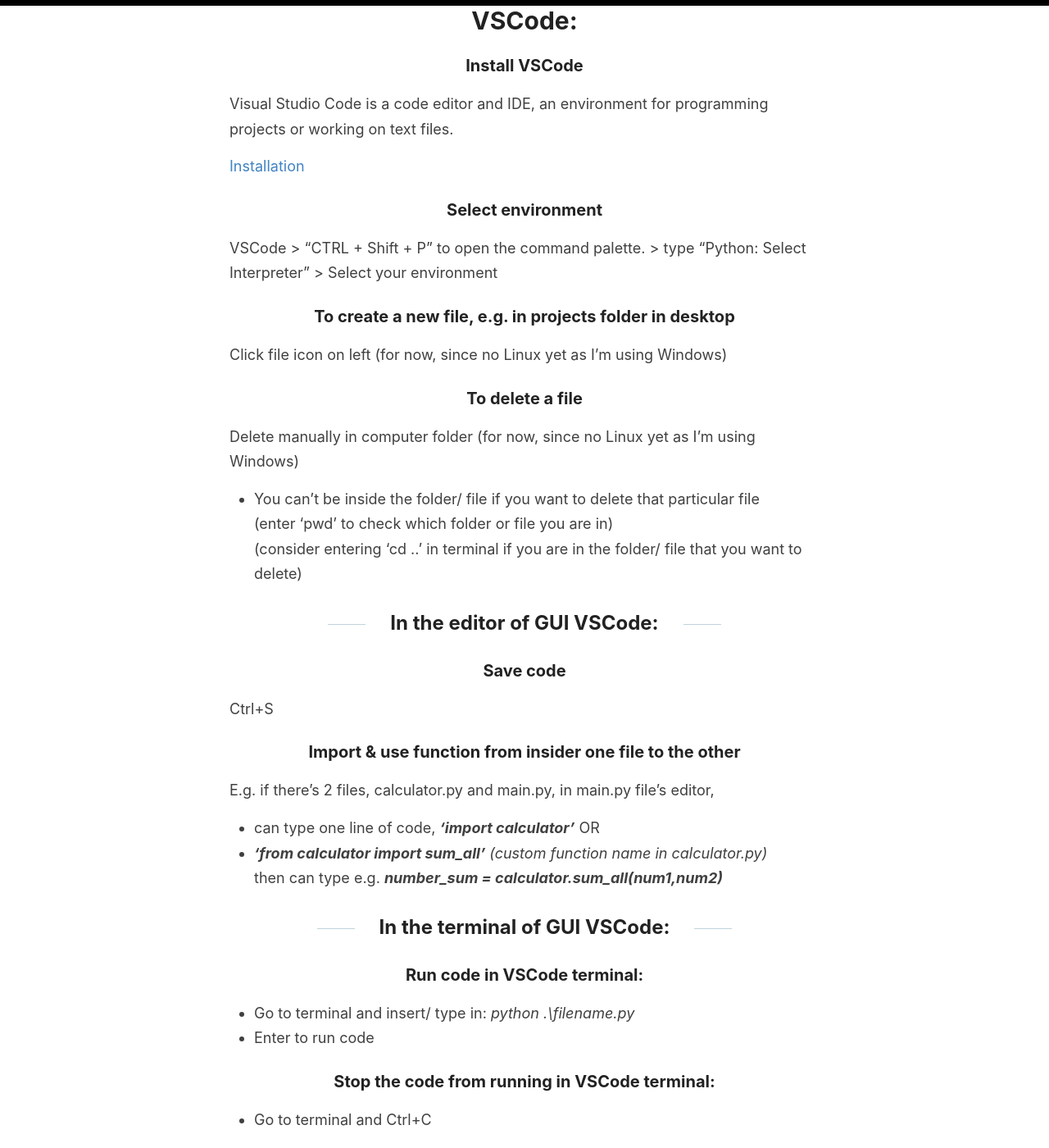
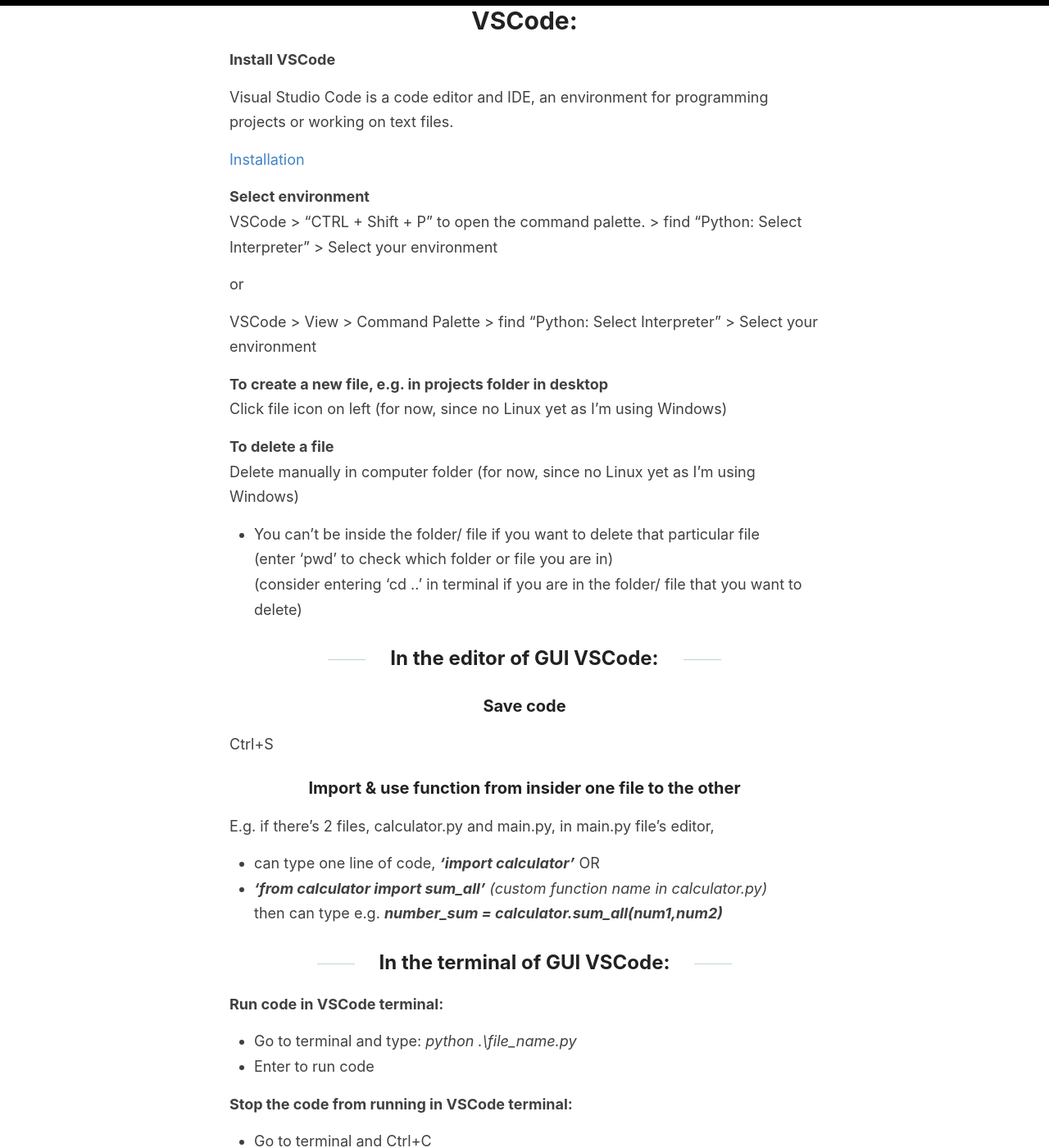
Before and after one commit to liawbeile/liawbeile.github.io, a Jekyll site: the page built from _posts/2021-4-28-april28.md, in a window 1280 px wide and 1400 px high, scrolled down 790 px. Shown: the whole window at 82% size. Built offline with Jekyll 4.4.1, drawn with Linux system fonts in a browser that asks for light colours.

Commit message:
amend post

```diff
--- a/_posts/2021-4-28-april28.md
+++ b/_posts/2021-4-28-april28.md
@@ -21,19 +21,23 @@
 
 # VSCode:
 
-### Install VSCode
+**Install VSCode**
 
 Visual Studio Code is a code editor and IDE, an environment for programming projects or working on text files.
 
 [Installation](https://code.visualstudio.com/download)
 
-### Select environment
-VSCode > “CTRL + Shift + P” to open the command palette. > type “Python: Select Interpreter” > Select your environment
+**Select environment**
+VSCode > “CTRL + Shift + P” to open the command palette. > find “Python: Select Interpreter” > Select your environment
 
-### To create a new file, e.g. in projects folder in desktop
+or
+
+VSCode > View > Command Palette > find “Python: Select Interpreter” > Select your environment
+
+**To create a new file, e.g. in projects folder in desktop**
 Click file icon on left (for now, since no Linux yet as I'm using Windows)
 
-### To delete a file
+**To delete a file**
 Delete manually in computer folder (for now, since no Linux yet as I'm using Windows)
 - You can't be inside the folder/ file if you want to delete that particular file
 (enter 'pwd' to check which folder or file you are in)
@@ -50,11 +54,11 @@
 then can type e.g. ***number_sum = calculator.sum_all(num1,num2)***
 
 ## In the terminal of GUI VSCode:
-### Run code in VSCode terminal:
-- Go to terminal and insert/ type in: *python .\filename.py*
+**Run code in VSCode terminal:**
+- Go to terminal and type: *python .\file_name.py*
 - Enter to run code
 
-### Stop the code from running in VSCode terminal:
+**Stop the code from running in VSCode terminal:**
 - Go to terminal and Ctrl+C
 
 ### Terminal Commands:
```
